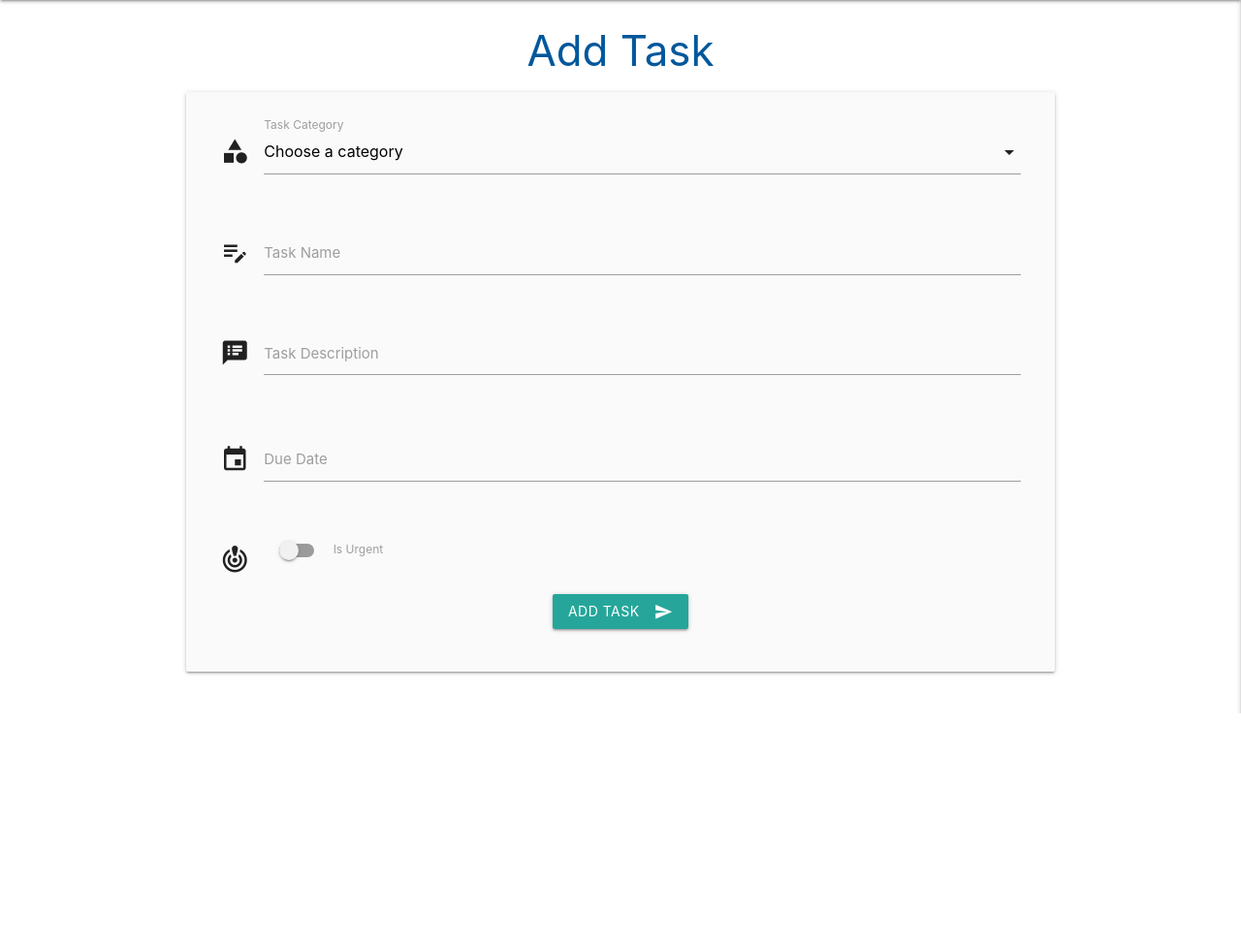
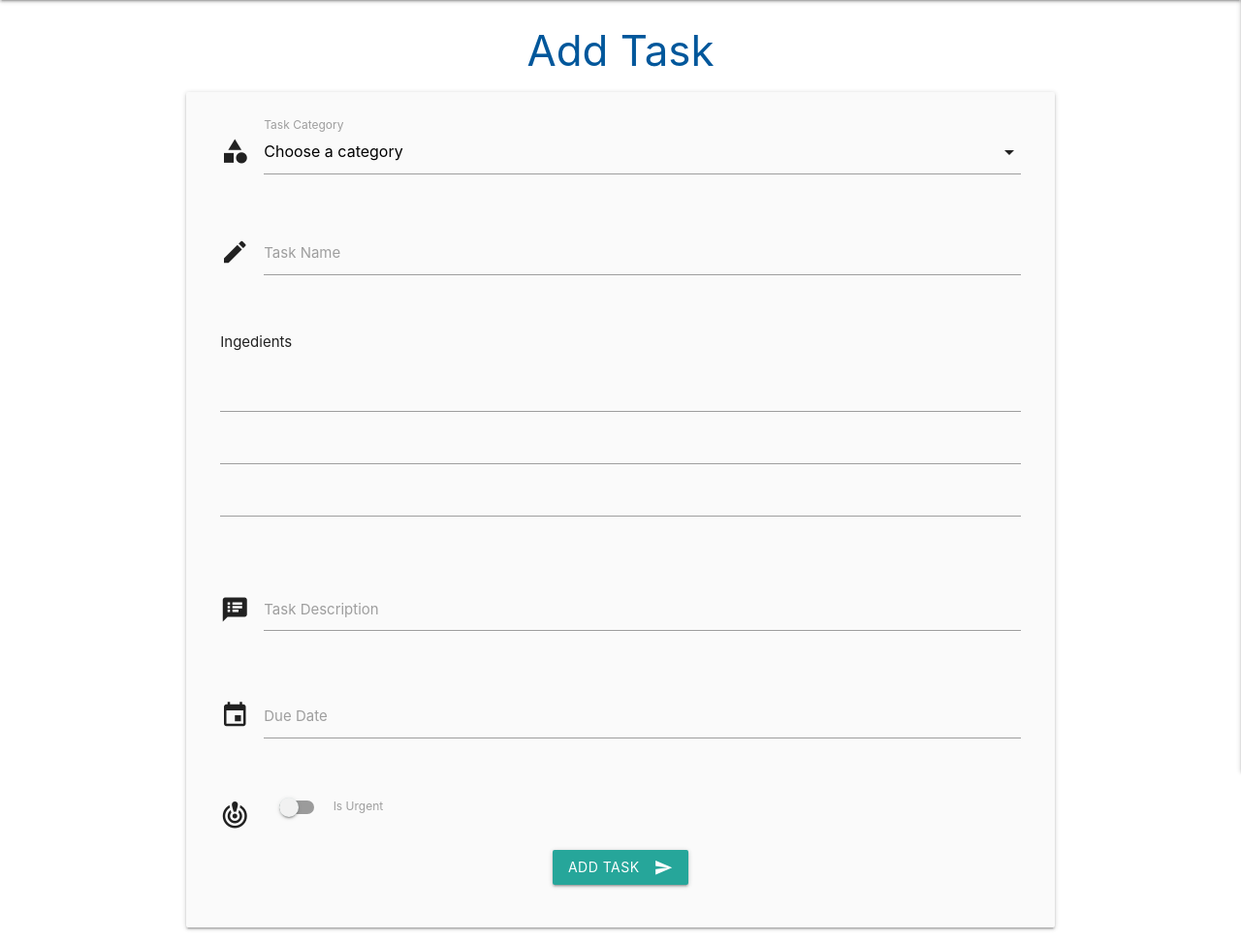
Before and after one commit to pawoods/task-manager-mongo, a Flask app: page /add_task in a window 1280 px wide. Shown: the part 64-1036 px from the top of the page at 97% size. Before the commit the page ends 800 px from the top, so only its background shows below. Run offline with Flask 3, Linux system fonts and the light colour scheme; data that the repository does not hold is empty; some libraries are stand-ins or nearby versions.

Commit message:
adds multiplie selects to add task

```diff
--- a/app.py
+++ b/app.py
@@ -112,6 +112,7 @@ def add_task():
         task = {
             "category_name": request.form.get("category_name"),
             "task_name": request.form.get("task_name"),
+            "test_input": request.form.getlist("test_input"),
             "task_description": request.form.get("task_description"),
             "due_date": request.form.get("due_date"),
             "is_urgent": is_urgent,
@@ -132,6 +133,7 @@ def edit_task(task_id):
         edit = {
             "category_name": request.form.get("category_name"),
             "task_name": request.form.get("task_name"),
+            "test_input": request.form.getlist("test_input"),
             "task_description": request.form.get("task_description"),
             "due_date": request.form.get("due_date"),
             "is_urgent": is_urgent,
@@ -186,6 +188,7 @@ def edit_category(category_id):
     category = mongo.db.categories.find_one({"_id": ObjectId(category_id)})
     return render_template("edit_category.html", category=category)
 
+
 @app.route("/delete_category/<category_id>")
 def delete_category(category_id):
     mongo.db.categories.delete_one({"_id": ObjectId(category_id)})
--- a/templates/add_task.html
+++ b/templates/add_task.html
@@ -21,10 +21,21 @@
             <!-- task_name -->
             <div class="row">
                 <div class="input-field col s12">
-                    <i class="material-icons prefix">edit_note</i>
+                    <i class="material-icons prefix">edit</i>
                     <input id="task_name" name="task_name" minlength="5"
                     maxlength="50" type="text" class="validate" required>
                     <label for="task_name">Task Name</label>
+                </div>
+            </div>
+            <!-- test_input -->
+            <div class="row">
+                <div class="input-field col s12">
+                    Ingedients
+                    <ul>
+                        <input name="test_input" minlength="3" maxlength="50" type="text" class="validate">
+                        <input name="test_input" minlength="3" maxlength="50" type="text" class="validate">
+                        <input name="test_input" minlength="3" maxlength="50" type="text" class="validate">
+                    </ul>
                 </div>
             </div>
             <!-- task_description -->
```
Also changed, not shown: templates/edit_task.html (+12 -0 lines), templates/tasks.html (+7 -0 lines).
